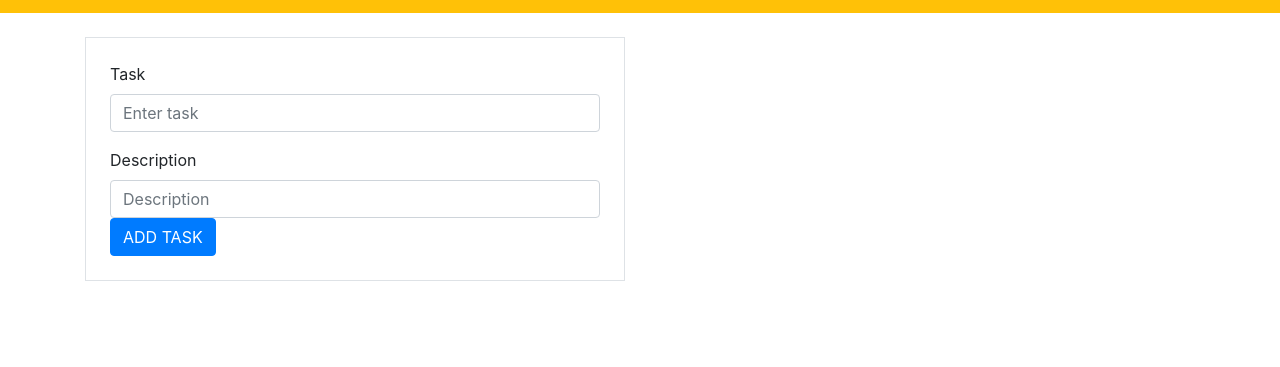
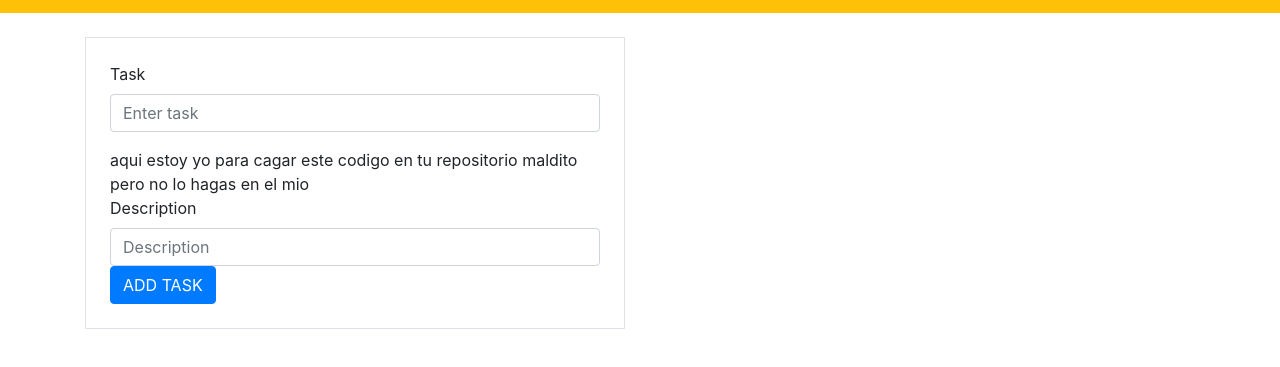
Before and after one commit to franciscocb2071/SistemaCotizaciones, a plain HTML site: page visual/index.html in a window 1280 px wide. Shown: the part 51-418 px from the top of the page. Drawn offline with nearby package versions, Linux system fonts and the light colour scheme; no server answers.

Commit message:
Update and rename visual/index.html to  visual/index.html

```diff
--- a/visual/index.html
+++ b/visual/index.html
@@ -23,6 +23,7 @@
 						<label>Task</label>
 						<input type="text" class="form-control" id="task" placeholder="Enter task">
 					</div>
+					aqui estoy yo para cagar este codigo en tu repositorio maldito pero no lo hagas en el mio
 					<div class="form-grup">
 						<label>Description</label>
 						<input type="text" class="form-control" id="description" placeholder="Description">
```
